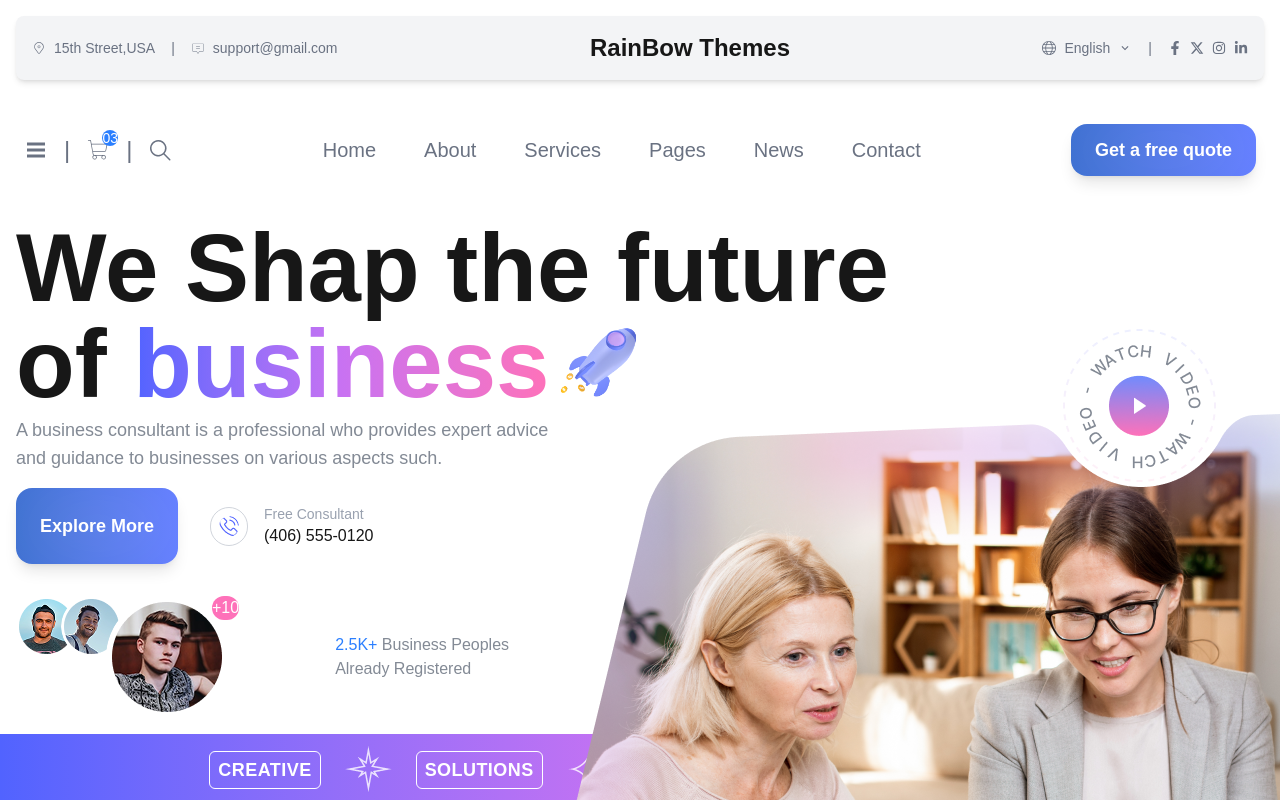
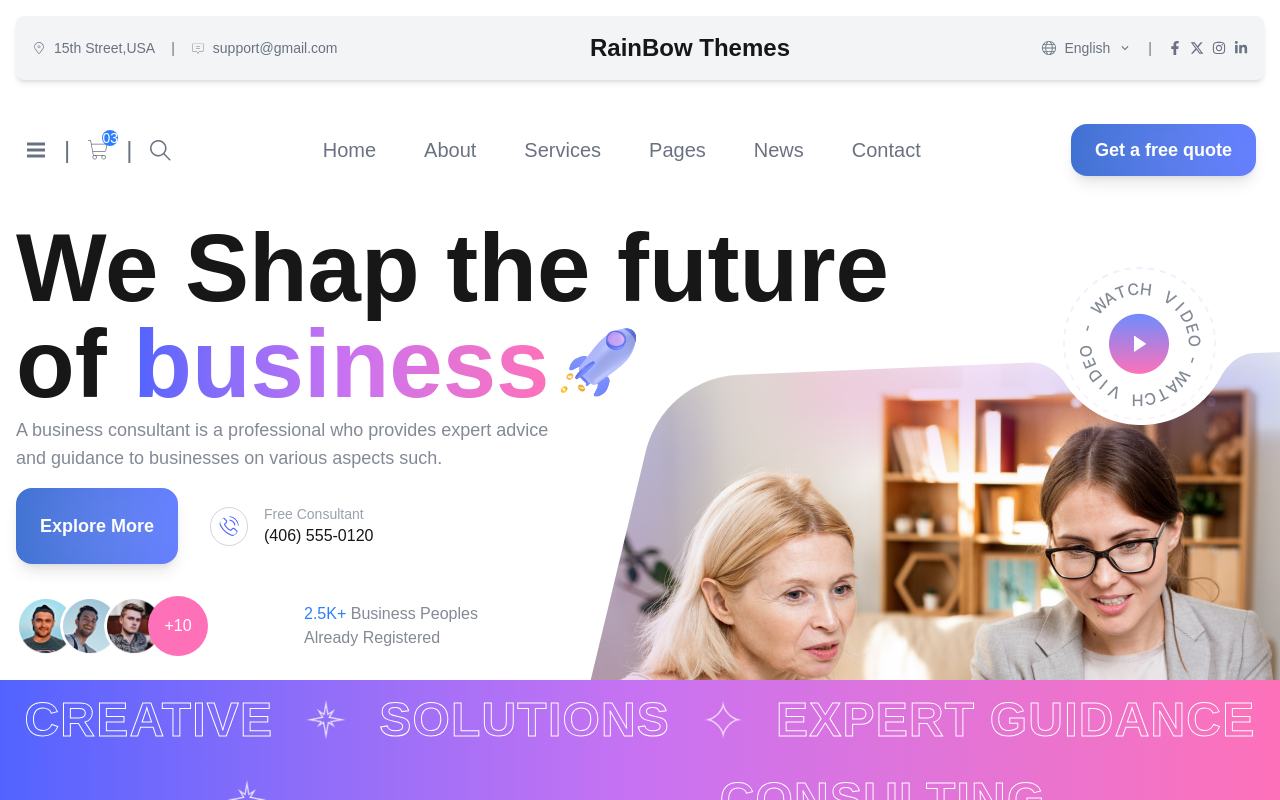
Before and after one commit to enamulhimel/rainbow-themes-test, a Next.js app: page / in a window 1280 px wide. Shown: the top 800 px of the page. Built offline with nearby package versions, Linux system fonts and the light colour scheme.

Commit message:
hero section complete

```diff
--- a/src/components/common/Avatar.tsx
+++ b/src/components/common/Avatar.tsx
@@ -11,13 +11,13 @@ const AvatarGroup: React.FC<AvatarGroupProps> = ({ images, extraCount=10, size =
       {images.map((src, idx) => (
         <div className="avatar" key={idx}>
           <div className={`w-${size} h-${size}`}>
-            <img src={src} className="rounded-full object-cover w-full h-full" alt={`Avatar ${idx + 1}`} />
+            <img src={src} className="rounded-full object-cover w-[60px] h-[60px]" alt={`Avatar ${idx + 1}`} />
           </div>
         </div>
       ))}
       {extraCount && extraCount > 0 && (
         <div className="avatar avatar-placeholder">
-          <div className={`bg-[#FE71B9] text-white w-${size} h-${size} flex items-center justify-center rounded-full`}>
+          <div className={`bg-[#FE71B9] text-white w-[60px] h-[60px] flex items-center justify-center rounded-full`}>
             <span>+{extraCount}</span>
           </div>
         </div>
--- a/src/components/sections/banner/GradientBanner.tsx
+++ b/src/components/sections/banner/GradientBanner.tsx
@@ -1,18 +1,32 @@
 import React from 'react';
-import union from '../../../app/Union.png'
-import star from '../../../app/Star 4.png'
+import union from '../../../app/Union.png';
+import star from '../../../app/Star 4.png';
 
 const GradientBanner: React.FC = () => {
   return (
     <div className="w-full bg-gradient-to-r from-[#5163FF] via-[#C872F2] to-[#FE71B9] py-3 px-4">
-      <div className="flex flex-wrap justify-center items-center gap-6 text-white uppercase font-bold text-sm sm:text-base md:text-lg tracking-wide">
-        <span className="border border-white px-2 py-1 rounded-md">Creative</span>
-        <span className="text-2xl"><img src={union.src} alt="" /></span>
-        <span className="border border-white px-2 py-1 rounded-md">Solutions</span>
-        <span className="text-2xl"><img src={star.src} alt="" /></span>
-        <span className="border border-white px-2 py-1 rounded-md">Expert Guidance</span>
-        <span className="text-2xl"><img src={union.src} alt="" /></span>
-        <span className="border border-white px-2 py-1 rounded-md">Consulting</span>
+      <div className="flex flex-wrap justify-around items-center gap-6 uppercase font-bold text-sm sm:text-base md:text-5xl tracking-wide">
+        {[
+          'Creative',
+          <img src={union.src} alt="" key="union1" className="h-6 md:h-10" />,
+          'Solutions',
+          <img src={star.src} alt="" key="star" className="h-6 md:h-10" />,
+          'Expert Guidance',
+          <img src={union.src} alt="" key="union2" className="h-6 md:h-10" />,
+          'Consulting'
+        ].map((item, index) => (
+          typeof item === 'string' ? (
+            <span
+              key={index}
+              className="px-2 py-1 text-transparent"
+              style={{ WebkitTextStroke: '1px white' }}
+            >
+              {item}
+            </span>
+          ) : (
+            <span key={index} className="text-2xl">{item}</span>
+          )
+        ))}
       </div>
     </div>
   );
--- a/src/components/sections/header/Header.tsx
+++ b/src/components/sections/header/Header.tsx
@@ -10,7 +10,9 @@ const Header = () => {
         <Company/>
         <Navbar/>
         <HeroSection/>
-        <GradientBanner/>
+        <div className="absolute bottom-[-40px] left-0 w-full z-20">
+          <GradientBanner />
+        </div>
     </div>
   )
 }
--- a/src/components/sections/header/HeroSection.tsx
+++ b/src/components/sections/header/HeroSection.tsx
@@ -9,7 +9,7 @@ import image2 from '../../../app/image-2.png'
 import image3 from '../../../app/image-3.png'
 import banner from '../../../app/Banner Img.png'
 import circleWatch from '../../../app/Circle Button.png'
-import GradientBanner from '../banner/GradientBanner'
+
 
 
 const HeroSection = () => {
@@ -45,6 +45,7 @@ const HeroSection = () => {
                 <div className='absolute w-[1135px] h-[605px] left-130 -top-80'><img src={banner.src} alt="" /></div>
                 <div className='absolute right-9 -top-100'><img src={circleWatch.src} alt="" /></div>
             </div>
+
     </div>
 
     </CommonWrapper>
```
